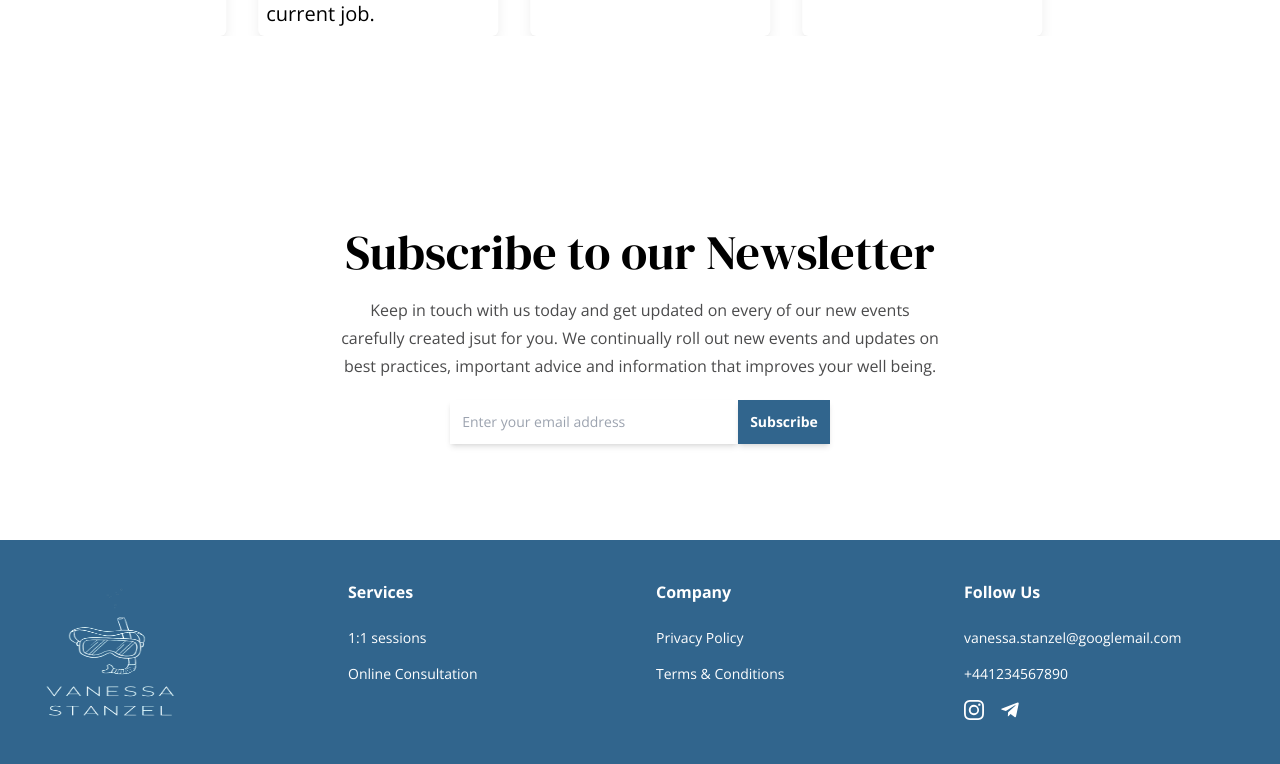
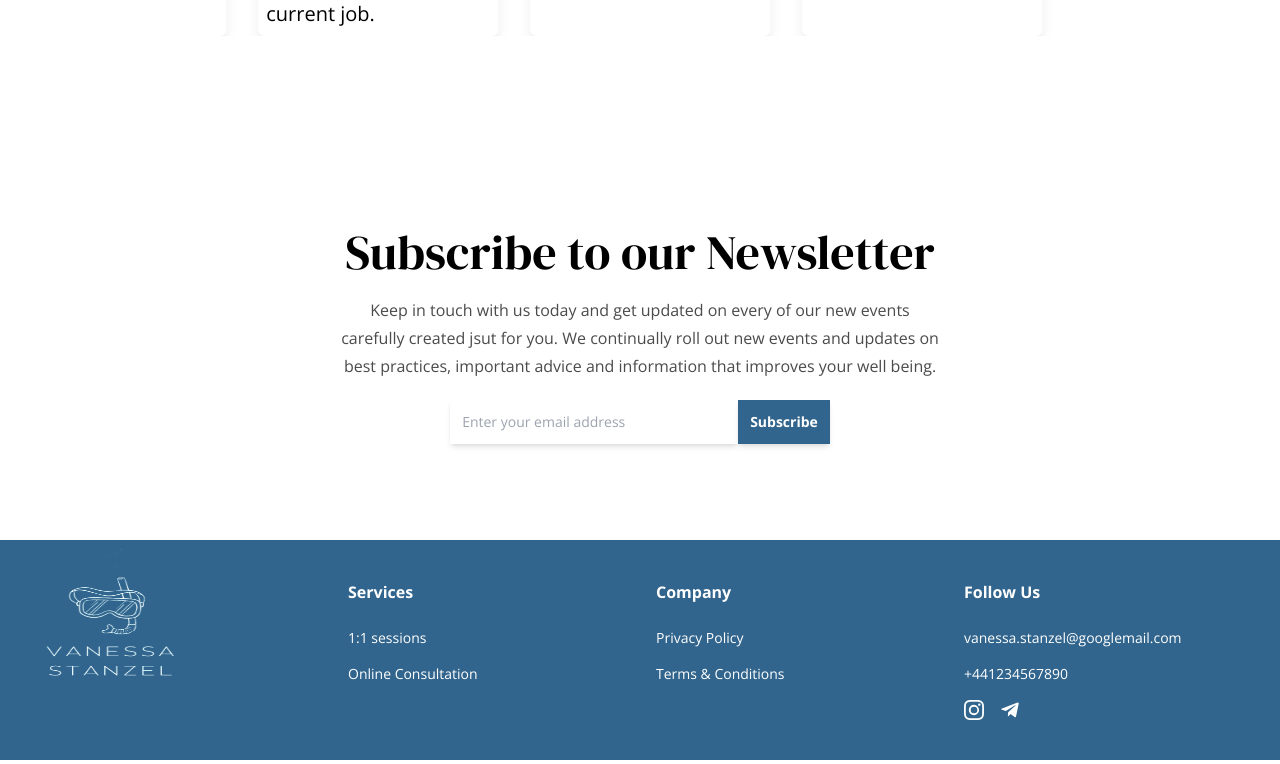
Before and after one commit to maestrogreat1/therzonex, a React (Vite) app: page / in a window 1280 px wide. Shown: the part 2413-3177 px from the top of the page. Built offline with nearby package versions, Linux system fonts and the light colour scheme.

Commit message:
footer logo

```diff
--- a/src/components/container/Footer.jsx
+++ b/src/components/container/Footer.jsx
@@ -19,6 +19,7 @@ const Footer = () => {
     >
       <div className="grid md:grid-cols-4 sm:grid-cols-3 xs:grid-cols-3 grid-cols-1 place-items-start gap-8 text-white">
         <div>
+
           {/* <div className="font-bold mb-6">Get Started</div>
           <p className="text-sm leading-7">
             Take advantage of our carefully and professionally designed programs,
@@ -26,9 +27,10 @@ const Footer = () => {
             journey, filled with fulfilling moments, satisfying solutions and beautiful
             story.
           </p> */}
-          <div className="text-xl text-Teal uppercase tracking-wide font-bold">
+          <div className="text-xl text-Teal uppercase tracking-wide font-bold mt-[-40px]">
               <img className="md: h-full sm:h-36 w-36" src={logo} alt="" />
             </div>
+
         </div>
         <div>
           <div className="font-bold mb-6">Services</div>
```
